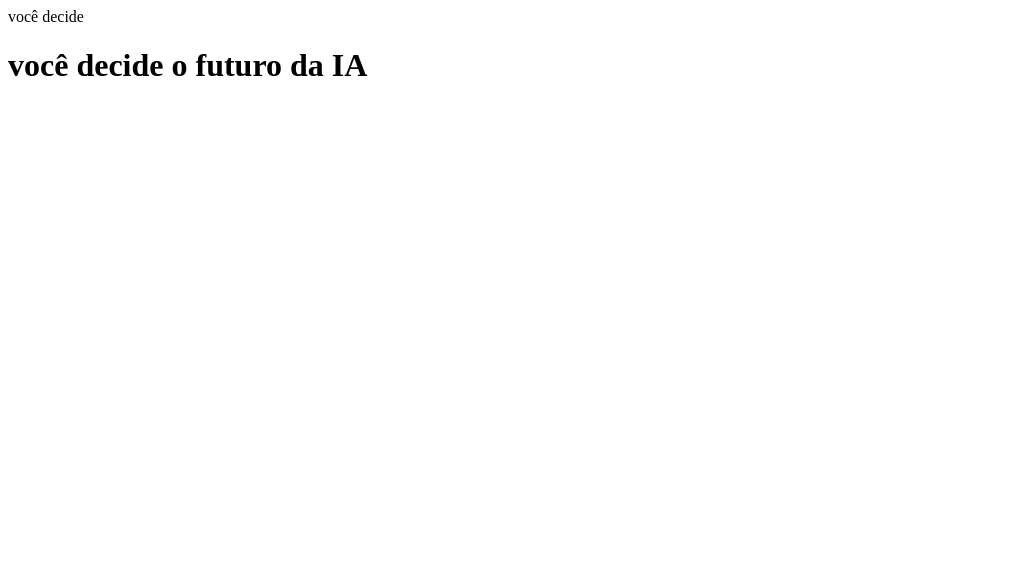
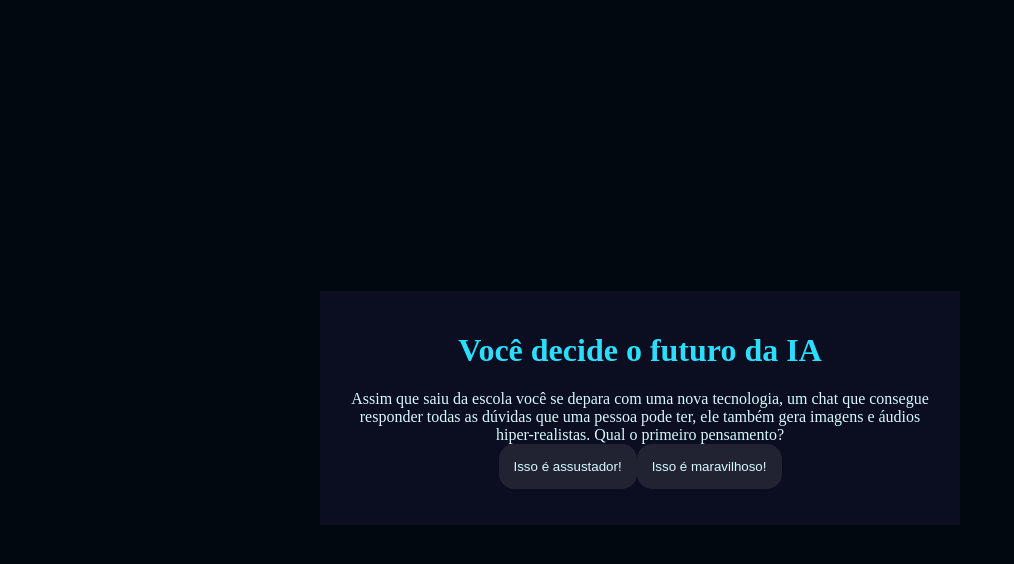
Before and after one commit to Camargoamandade/futuro_da_ia, a plain HTML site: page index.html in a window 1280 px wide. Shown: the whole page, without its empty margins (0-1014 px from the left). Drawn offline with Linux system fonts and the light colour scheme.

Commit message:
Add files via upload

```diff
--- a/index.html
+++ b/index.html
@@ -1,26 +1,20 @@
 <!DOCTYPE html>
-<html lang="en">
+<html lang="pt-br">
 <head>
     <meta charset="UTF-8">
     <meta name="viewport" content="width=device-width, initial-scale=1.0">
-    <title>Document</title>
-    <link rel="stylesheet" href="style.css"
-
-    <link>você decide</head>
+    <link rel="stylesheet" href="style.css">
+    <title>Você decide o futuro da IA</title>
 </head>
 <body>
     <div class="caixa-principal">
-    <h1>você decide o futuro da IA</h1>
-
+        <h1>Você decide o futuro da IA</h1>
         <div class="caixa-perguntas"></div>
         <div class="caixa-alternativas"></div>
-        <div class="caixa-resultado"></div>
-        <p class="texto-resultado"></p>
-  </div>
-
-
-
-
-
+        <div class="caixa-resultado">
+            <p class="texto-resultado"></p>
+        </div>
+    </div>
+    <script src="script.js"></script>
 </body>
 </html>
--- /dev/null
+++ b/script.js
@@ -0,0 +1,113 @@
+const caixaPrincipal = document.querySelector(".caixa-principal");
+const caixaPerguntas = document.querySelector(".caixa-perguntas");
+const caixaAlternativas = document.querySelector(".caixa-alternativas");
+const caixaResultado = document.querySelector(".caixa-resultado");
+const textoResultado = document.querySelector(".texto-resultado");
+
+const perguntas = [
+    {
+        enunciado: "Assim que saiu da escola você se depara com uma nova tecnologia, um chat que consegue responder todas as dúvidas que uma pessoa pode ter, ele também gera imagens e áudios hiper-realistas. Qual o primeiro pensamento?",
+        alternativas: [
+            {
+                texto: "Isso é assustador!",
+                afirmacao: "No início ficou com medo do que essa tecnologia pode fazer. "
+            },
+            {
+                texto: "Isso é maravilhoso!",
+                afirmacao: "Quis saber como usar IA no seu dia a dia."
+            }
+        ]
+    },
+    {
+        enunciado: "Com a descoberta desta tecnologia, chamada Inteligência Artificial, uma professora de tecnologia da escola decidiu fazer uma sequência de aulas sobre esta tecnologia. No fim de uma aula ela pede que você escreva um trabalho sobre o uso de IA em sala de aula. Qual atitude você toma?",
+        alternativas: [
+            {
+                texto: "Utiliza uma ferramenta de busca na internet que utiliza IA para que ela ajude a encontrar informações relevantes para o trabalho e explique numa linguagem que facilite o entendimento.",
+                afirmacao: "Conseguiu utilizar a IA para buscar informações úteis."
+            },
+            {
+                texto: "Escreve o trabalho com base nas conversas que teve com colegas, algumas pesquisas na internet e conhecimentos próprios sobre o tema.",
+                afirmacao: "Sentiu mais facilidade em utilizar seus próprios recursos para escrever seu trabalho."
+            }
+        ]
+    },
+    {
+        enunciado: "Após a elaboração do trabalho escrito, a professora realizou um debate entre a turma para entender como foi realizada a pesquisa e escrita. Nessa conversa também foi levantado um ponto muito importante: como a IA impacta o trabalho do futuro. Nesse debate, como você se posiciona?",
+        alternativas: [
+            {
+                texto: "Defende a ideia de que a IA pode criar novas oportunidades de emprego e melhorar habilidades humanas.",
+                afirmacao: "Vem impulsionando a inovação na área de IA e luta para abrir novos caminhos profissionais com IA."
+            },
+            {
+                texto: "Me preocupo com as pessoas que perderão seus empregos para máquinas e defendem a importância de proteger os trabalhadores.",
+                afirmacao: "Sua preocupação com as pessoas motivou a criar um grupo de estudos entre trabalhadores para discutir meios de utilização de IA de forma ética."
+            }
+        ]
+    },
+    {
+        enunciado: "Ao final da discussão, você precisou criar uma imagem no computador que representasse o que pensa sobre IA. E agora?",
+        alternativas: [
+            {
+                texto: "Criar uma imagem utilizando uma plataforma de design como o Paint.",
+                afirmacao: "Notou também que muitas pessoas não sabem ainda utilizar as ferramentas tradicionais e decidiu compartilhar seus conhecimentos de design utilizando ferramentas de pintura digital para iniciantes."
+            },
+            {
+                texto: "Criar uma imagem utilizando um gerador de imagem de IA.",
+                afirmacao: "Acelerou o processo de criação de trabalhos utilizando geradores de imagem e agora consegue ensinar pessoas que sentem dificuldades em desenhar manualmente como utilizar também!"
+            }
+        ]
+    },
+    {
+        enunciado: "Você tem um trabalho em grupo de biologia para entregar na semana seguinte, o andamento do trabalho está um pouco atrasado e uma pessoa do seu grupo decidiu fazer com ajuda da IA. O problema é que o trabalho está totalmente igual ao do chat. O que você faz? ",
+        alternativas: [
+            {
+                texto: "Escrever comandos para o chat é uma forma de contribuir com o trabalho, por isso não é um problema utilizar o texto inteiro.",
+                afirmacao: "Infelizmente passou a utilizar a IA para fazer todas suas tarefas e agora se sente dependente da IA para tudo."
+            },
+            {
+                texto: "O chat pode ser uma tecnologia muito avançada, mas é preciso manter a atenção pois toda máquina erra, por isso revisar o trabalho e contribuir com as perspectivas pessoais é essencial.",
+                afirmacao: "Percebeu que toda IA reproduz orientações baseadas na empresa que programou e muito do que o chat escrevia não refletia o que pensava e por isso sabe que os textos gerados pela IA devem servir como auxílio e não resultado final. "
+            }
+        ]
+    },
+];
+
+
+let atual = 0;
+let perguntaAtual;
+let historiaFinal = "";
+
+function mostraPergunta() {
+    if (atual >= perguntas.length) {
+        mostraResultado();
+        return;
+    }
+    perguntaAtual = perguntas[atual];
+    caixaPerguntas.textContent = perguntaAtual.enunciado;
+    caixaAlternativas.textContent = "";
+    mostraAlternativas();
+}
+
+function mostraAlternativas(){
+    for(const alternativa of perguntaAtual.alternativas) {
+        const botaoAlternativas = document.createElement("button");
+        botaoAlternativas.textContent = alternativa.texto;
+        botaoAlternativas.addEventListener("click", () => respostaSelecionada(alternativa));
+        caixaAlternativas.appendChild(botaoAlternativas);
+    }
+}
+
+function respostaSelecionada(opcaoSelecionada) {
+    const afirmacoes = opcaoSelecionada.afirmacao;
+    historiaFinal += afirmacoes + " ";
+    atual++;
+    mostraPergunta();
+}
+
+function mostraResultado() {
+    caixaPerguntas.textContent = "Em 2049...";
+    textoResultado.textContent = historiaFinal;
+    caixaAlternativas.textContent = "";
+}
+
+mostraPergunta();
--- a/style.css
+++ b/style.css
@@ -0,0 +1,43 @@
+:root{
+    --cor-fundo: #01080E ;
+    --cor-principal: #0B0D20 ;
+    --cor-secundaria: #212333;
+    --cor-destaque: #2BDEFD;
+    --cor-texto: #D7F9FF;
+
+}
+
+body {
+    background-color: var(--cor-fundo);
+    color: var(--cor-texto);
+    display: flex;
+    justify-content: center;
+    align-items: center;
+    min-height: 100vh;
+}
+
+.caixa-principal{
+    background-color: var(--cor-principal);
+    width: 90%;
+    max-width: 600px;
+    text-align: center;
+    padding: 20px;
+}
+
+h1{
+    color: var(--cor-destaque);
+}
+
+button {
+    background-color: var(--cor-secundaria);
+    color: var(--cor-texto);
+    border: none;
+    border-radius: 15px;
+    padding: 15px;
+    transition: background-color 0.3s;
+}
+
+button:hover{
+    background-color: var(--cor-destaque);
+    color: var(--cor-principal);
+}
```
